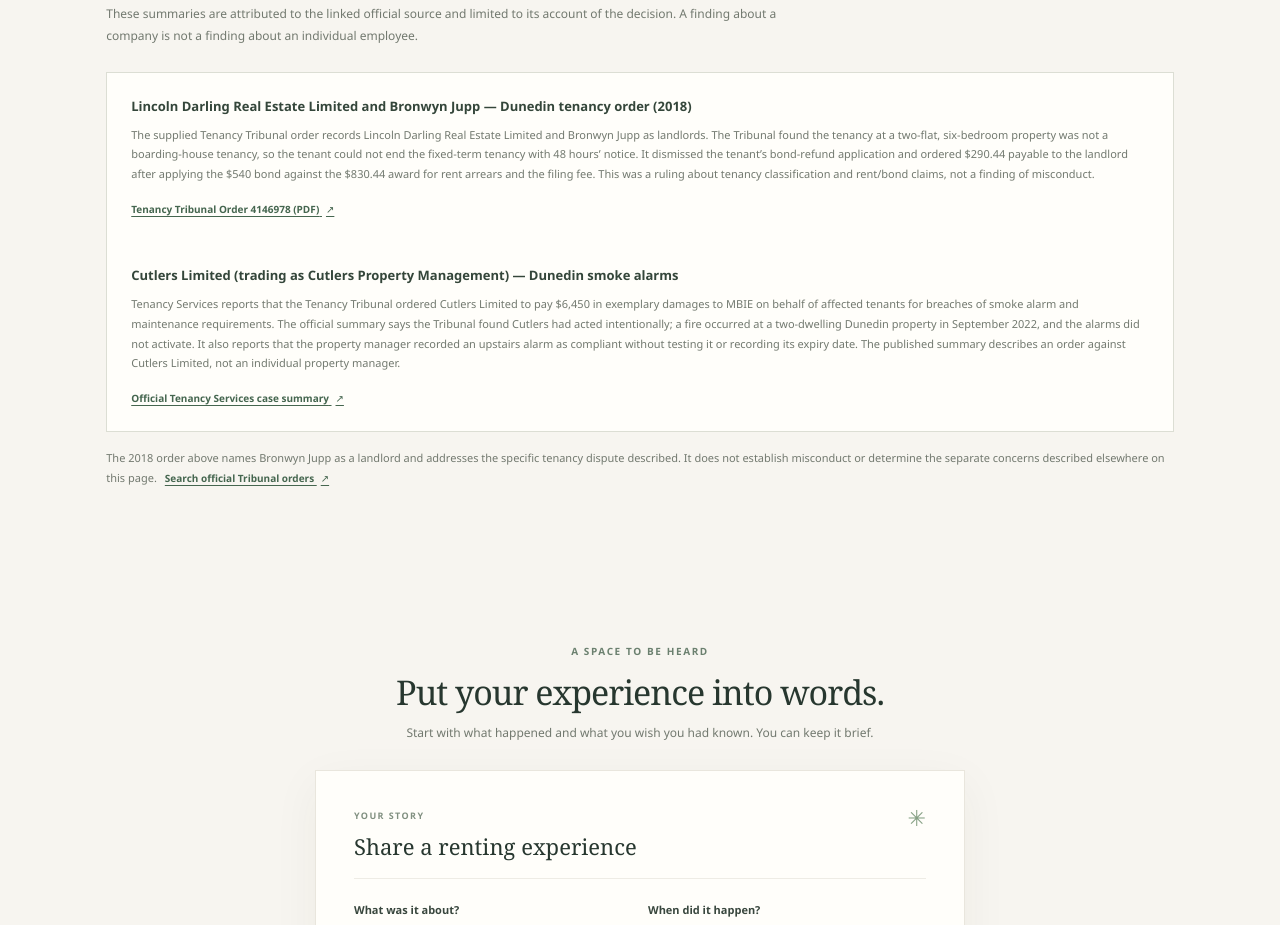
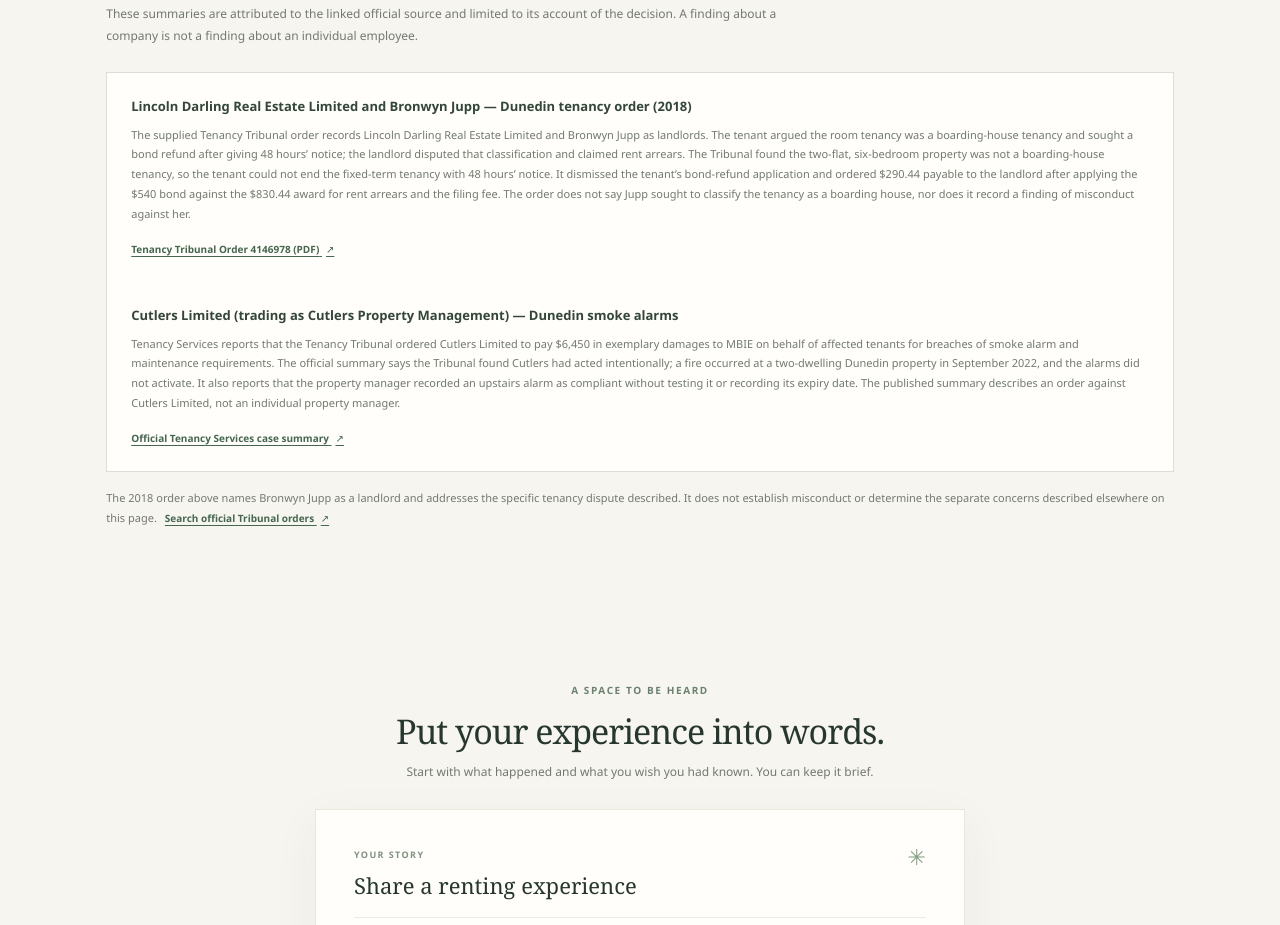
Before and after one commit to paul-study/bronwyn-jupp, a React (Vite) app: page / in a window 1280 px wide. Shown: the part 2340-3265 px from the top of the page. Built offline with nearby package versions, Linux system fonts and the light colour scheme.

Commit message:
Correct boarding-house order description
Co-authored-by: paul-study <220441067+paul-study@users.noreply.github.com>

```diff
--- a/src/App.jsx
+++ b/src/App.jsx
@@ -60,7 +60,7 @@ const documentedConcerns = [
 const publicDecisions = [
   {
     title: 'Lincoln Darling Real Estate Limited and Bronwyn Jupp — Dunedin tenancy order (2018)',
-    detail: 'The supplied Tenancy Tribunal order records Lincoln Darling Real Estate Limited and Bronwyn Jupp as landlords. The Tribunal found the tenancy at a two-flat, six-bedroom property was not a boarding-house tenancy, so the tenant could not end the fixed-term tenancy with 48 hours’ notice. It dismissed the tenant’s bond-refund application and ordered $290.44 payable to the landlord after applying the $540 bond against the $830.44 award for rent arrears and the filing fee. This was a ruling about tenancy classification and rent/bond claims, not a finding of misconduct.',
+    detail: 'The supplied Tenancy Tribunal order records Lincoln Darling Real Estate Limited and Bronwyn Jupp as landlords. The tenant argued the room tenancy was a boarding-house tenancy and sought a bond refund after giving 48 hours’ notice; the landlord disputed that classification and claimed rent arrears. The Tribunal found the two-flat, six-bedroom property was not a boarding-house tenancy, so the tenant could not end the fixed-term tenancy with 48 hours’ notice. It dismissed the tenant’s bond-refund application and ordered $290.44 payable to the landlord after applying the $540 bond against the $830.44 award for rent arrears and the filing fee. The order does not say Jupp sought to classify the tenancy as a boarding house, nor does it record a finding of misconduct against her.',
     source: 'Tenancy Tribunal Order 4146978 (PDF)',
     href: 'https://tenancy.sgp1.digitaloceanspaces.com/4146978-Tribunal_Order.pdf',
   },
```
